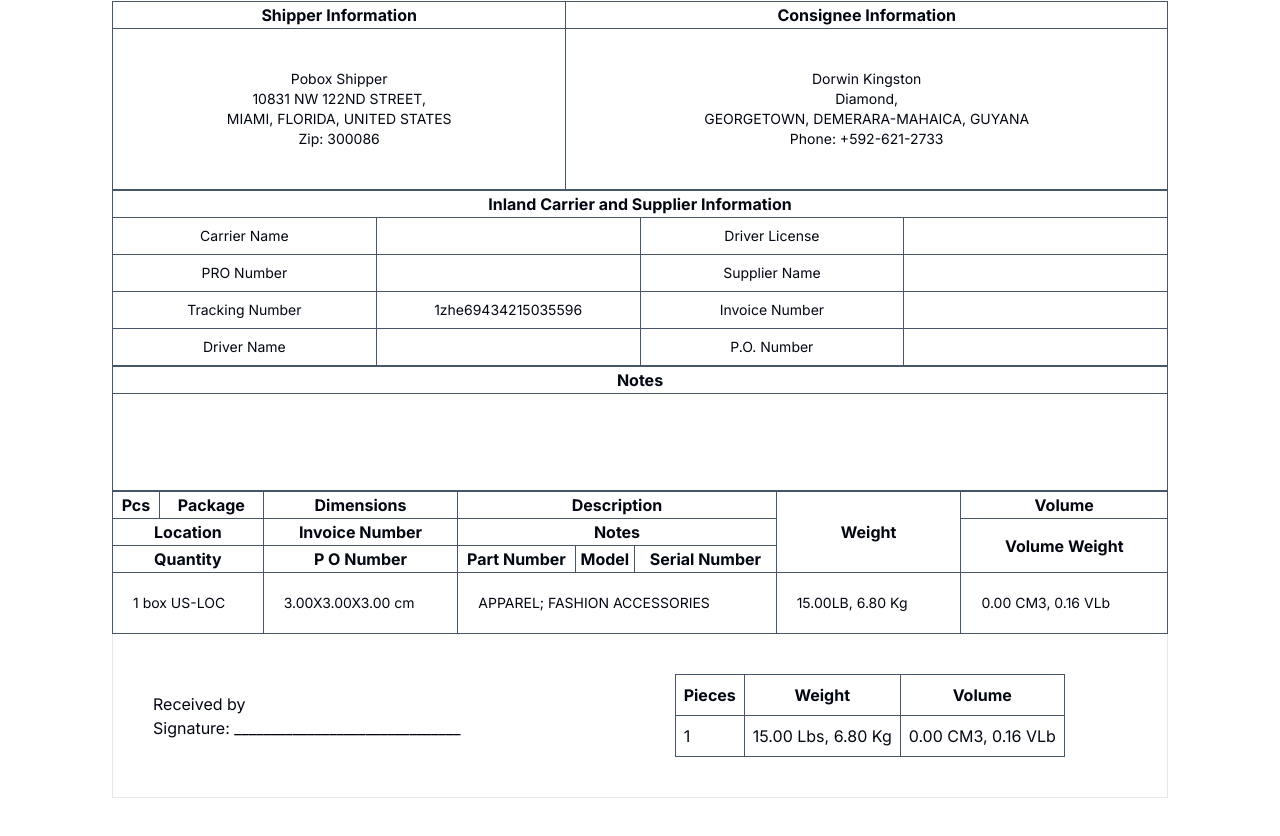
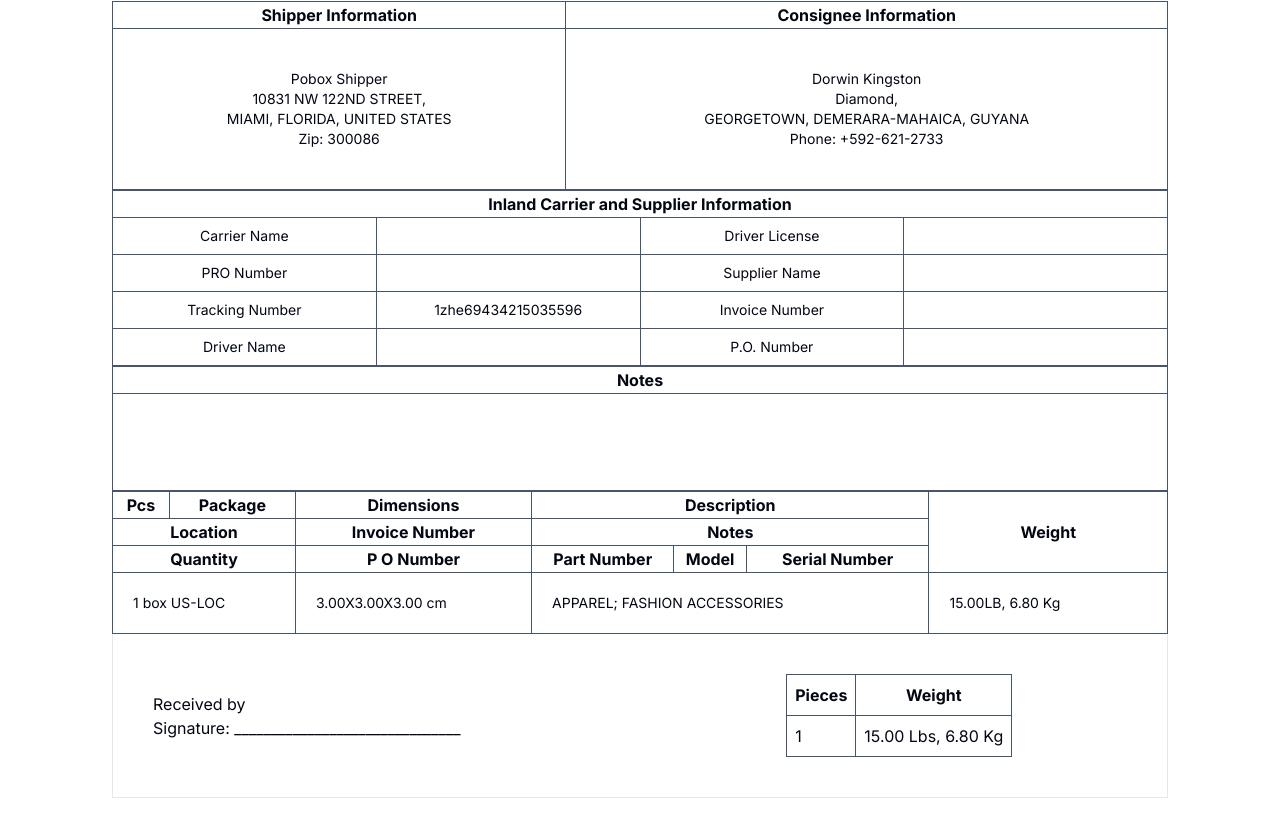
Before and after one commit to stephonfraser/fizfreight, a Next.js app: page /workspace/users in a window 1280 px wide. Shown: the part 499-1335 px from the top of the page. Built offline with nearby package versions, Linux system fonts and the light colour scheme.

Commit message:
Removed volume weight, added crypto js

```diff
--- a/app/workspace/components/WarehouseReceipt.tsx
+++ b/app/workspace/components/WarehouseReceipt.tsx
@@ -164,13 +164,11 @@ const WarehouseReceipt = () => {
               <th className='border border-slate-600'>Dimensions</th>
               <th className='border border-slate-600' colSpan={3}>Description</th>
               <th className='border border-slate-600' rowSpan={3}>Weight</th>
-              <th className='border border-slate-600'>Volume</th>
             </tr>
             <tr>
               <th className='border border-slate-600' colSpan={2}>Location</th>
               <th className='border border-slate-600'>Invoice Number</th>
               <th className='border border-slate-600' colSpan={3}>Notes</th>
-              <th className='border border-slate-600' rowSpan={2}>Volume Weight</th>
             </tr>
             <tr>
               <th className='border border-slate-600' colSpan={2}>Quantity</th>
@@ -188,7 +186,6 @@ const WarehouseReceipt = () => {
                 APPAREL; FASHION ACCESSORIES
               </td>
               <td className='border border-slate-600 p-5 text-sm'>15.00LB, 6.80 Kg</td>
-              <td className='border border-slate-600 p-5 text-sm'>0.00 CM3, 0.16 VLb</td>
             </tr>
             <tr>
               <td colSpan={5} className='p-10'>
@@ -202,14 +199,12 @@ const WarehouseReceipt = () => {
                     <tr className='border border-slate-600 '>
                       <th className='p-2 border border-slate-600'>Pieces</th>
                       <th className='p-2 border border-slate-600'>Weight</th>
-                      <th className='p-2 border border-slate-600'>Volume</th>
                     </tr>
                   </thead>
                   <tbody>
                     <tr className='border border-slate-600 p-5'>
                       <td className='p-2 border border-slate-600'>1</td>
                       <td className='p-2 border border-slate-600'>15.00 Lbs, 6.80 Kg</td>
-                      <td className='p-2 border border-slate-600'>0.00 CM3, 0.16 VLb</td>
                     </tr>
                   </tbody>
                 </table>
--- a/package.json
+++ b/package.json
@@ -25,6 +25,7 @@
     "class-variance-authority": "^0.7.0",
     "clsx": "^2.1.1",
     "cmdk": "^1.0.0",
+    "crypto-js": "^4.2.0",
     "date-fns": "^3.6.0",
     "fs": "^0.0.1-security",
     "lucide-react": "^0.383.0",
@@ -52,6 +53,6 @@
     "typescript": "^5"
   },
   "browser": {
-      "crypto": false
+    "crypto": false
   }
 }
```
Also changed, not shown: 1 other file (tests, documents, lock files or other folders).
